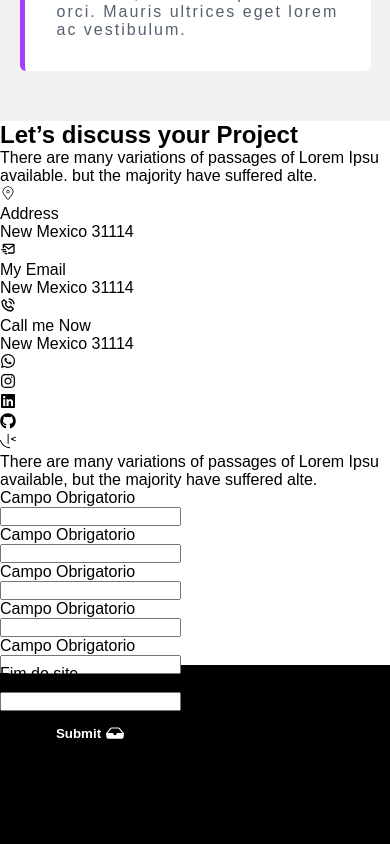
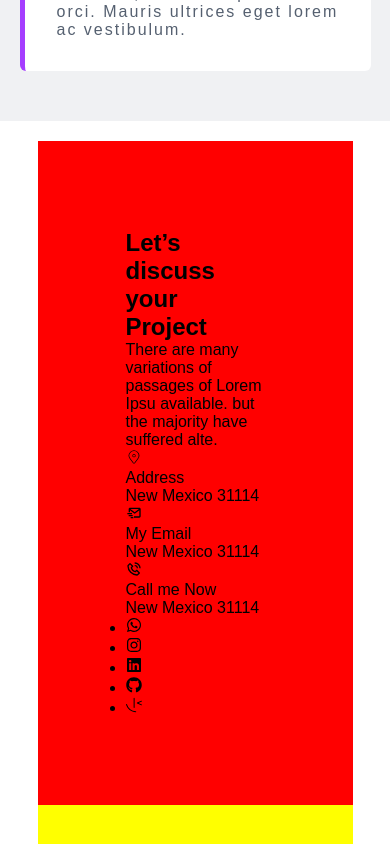
Before and after one commit to JosueCosta2023/portifolio-v2, a React (Vite) app: page / in a window 390 px wide. Shown: the part 9540-10384 px from the top of the page. Built offline with nearby package versions, Linux system fonts and the light colour scheme.

Commit message:
update: form contacts responsive

```diff
--- a/src/pages/home/sections/contact/contact.tsx
+++ b/src/pages/home/sections/contact/contact.tsx
@@ -1,20 +1,19 @@
-import { ButtomPrimaryNormal } from "../../../../components/buttons/buttonPrimary"
-import { handleClickTest } from "../../../../components/utils"
-import { BsInboxFill } from "react-icons/bs"
 import { CiLocationOn } from "react-icons/ci"
 import { BiMailSend, BiPhoneCall } from "react-icons/bi"
 import { FaGithub, FaInstagram, FaLinkedin, FaWhatsapp } from "react-icons/fa"
 import { SiFrontendmentor } from "react-icons/si"
+import { ContactAddressContent, ContactFormContent, ContactSectionContainer } from "./styled"
 
 export const Contact = () => {
     return(
-        <section id="contact">
+        <ContactSectionContainer id="contact">
             <div>
-                <div>
+                <ContactAddressContent>
                     <div>
                         <h2>Let’s discuss your Project</h2>
                         <p>There are many variations of passages of Lorem Ipsu available. but the majority have suffered alte.</p>
                     </div>
+
                     <div>
                             <div>
                                 <span>
@@ -46,6 +45,7 @@ export const Contact = () => {
                                 </div>
                             </div>
                     </div>
+
                     <ul>
                         <li><FaWhatsapp/></li>
                         <li><FaInstagram/> </li>
@@ -53,49 +53,12 @@ export const Contact = () => {
                         <li><FaGithub/> </li>
                         <li><SiFrontendmentor/> </li>
                     </ul>
-                </div>
+                </ContactAddressContent>
 
-                <div>
-                    <div>
-                        <p>There are many variations of passages of Lorem Ipsu available,
-                        but the majority have suffered alte.</p>
-                        <div>
-                            <p>Campo Obrigatorio</p>
-                            <input type="text" />
-                        </div>
-
-                        <div>
-                            <p>Campo Obrigatorio</p>
-                            <input type="text" />
-                        </div>
-
-                        <div>
-                            <p>Campo Obrigatorio</p>
-                            <input type="text" />
-                        </div>
-
-                        <div>
-                            <div>
-                                <p>Campo Obrigatorio</p>
-                                <input type="text" />
-                            </div>
-
-                            <div>
-                                <p>Campo Obrigatorio</p>
-                                <input type="text" />
-                            </div>
-                        </div>
-
-                        <div>
-                            <p>Campo Obrigatorio</p>
-                            <input type="text" />
-                        </div>
-                        <ButtomPrimaryNormal onClick={handleClickTest}>
-                            Submit <BsInboxFill/>
-                        </ButtomPrimaryNormal>
-                    </div>
-                </div>
+                <ContactFormContent>
+                    oi
+                </ContactFormContent>
             </div>
-        </section>
+        </ContactSectionContainer>
     )
 }
--- /dev/null
+++ b/src/pages/home/sections/contact/styled.ts
@@ -0,0 +1,41 @@
+import styled from "styled-components";
+
+export const ContactSectionContainer = styled.section`
+    width: 100%;
+    height: auto;
+    padding: 0 20px;
+    margin-top: 20px;
+    & > div {
+        width: 1320px;
+        max-width: 100%;
+        height: 720px;
+        background-color: white;
+        border-radius: 15px;
+        position: relative;
+        margin: 0 auto;
+        display: flex;
+        @media(max-width: 1024px){
+            flex-direction: column;
+            align-items: center;
+            height: auto;
+            & > div{
+                width: 90%;
+            }
+        }
+    }
+`
+
+export const ContactAddressContent = styled.div`
+    width: 50%;
+    max-width: 100%;
+    height: 100%;
+    background-color: red;
+    padding: 88px;
+`
+export const ContactFormContent = styled.div`
+    width: 50%;
+    max-width: 100%;
+    height: 100%;
+    background-color: yellow;
+    padding: 144px 88px;
+`
```
